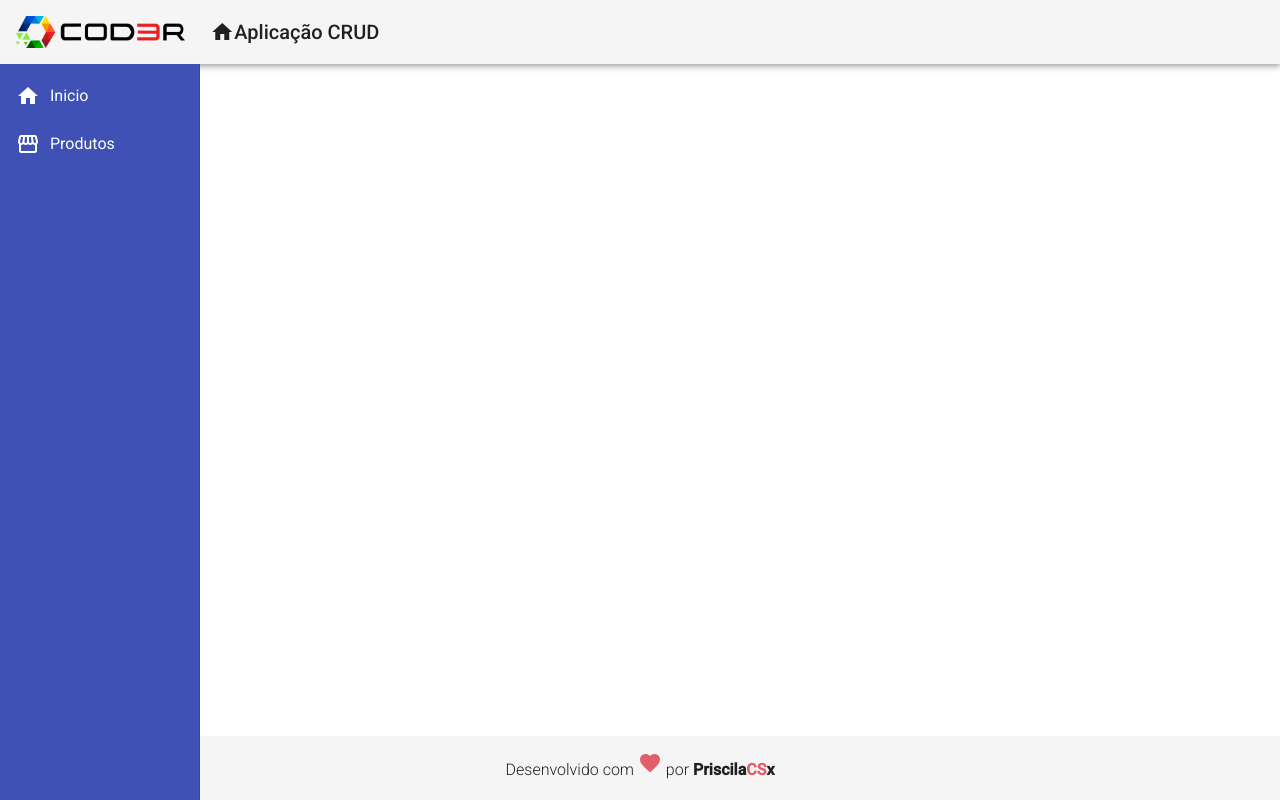
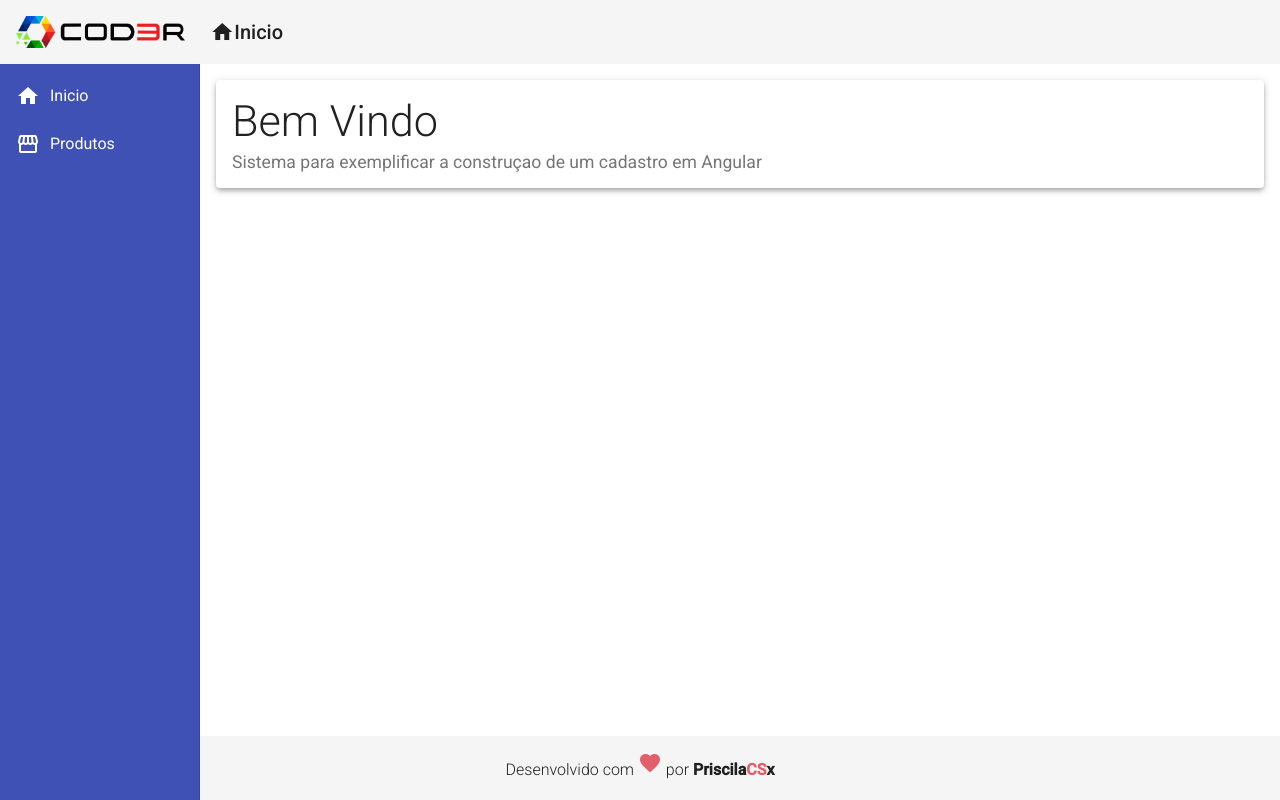
Before and after one commit to SuayMack/CRUD-Angular, an Angular app in the folder frontend/: page / in a window 1280 px wide. Built offline with nearby package versions, Linux system fonts and the light colour scheme.

Commit message:
update home component and create product-crud component

```diff
--- a/frontend/src/app/component/template/header/header.component.html
+++ b/frontend/src/app/component/template/header/header.component.html
@@ -9,7 +9,7 @@
             <i class="material-icons">
                 home
             </i>
-                Aplicação CRUD
+                Inicio
         </a>
     </span>
 </mat-toolbar>
--- a/frontend/src/app/component/template/nav/nav.component.css
+++ b/frontend/src/app/component/template/nav/nav.component.css
@@ -10,3 +10,8 @@
 .sidenav i {
     padding-right: 10px;
 }
+
+.content {
+    padding: 16px;
+    background-color: #fff;
+}
--- a/frontend/src/app/component/template/nav/nav.component.html
+++ b/frontend/src/app/component/template/nav/nav.component.html
@@ -15,4 +15,7 @@
             </a>
         </mat-nav-list>
     </mat-sidenav>
+    <mat-sidenav-content class="content">
+        <app-home></app-home>
+    </mat-sidenav-content>
 </mat-sidenav-container>
--- a/frontend/src/app/views/home/home.component.css
+++ b/frontend/src/app/views/home/home.component.css
@@ -0,0 +1,9 @@
+.home .title {
+    font-size: 2.7rem;
+    font-weight: 300;
+    line-height: 1.2;
+}
+
+.home .subtitle {
+    font-size: 1.1rem;
+}
--- a/frontend/src/app/views/home/home.component.html
+++ b/frontend/src/app/views/home/home.component.html
@@ -1 +1,8 @@
-<p>home works!</p>
+<mat-card class="home mat-elevation-z4">
+    <mat-card-title class="title">
+        Bem Vindo
+    </mat-card-title>
+        <mat-card-subtitle class="subtitle">
+            Sistema para exemplificar a construçao de um cadastro em Angular
+        </mat-card-subtitle>
+</mat-card>
--- /dev/null
+++ b/frontend/src/app/views/product-crud/product-crud.component.html
@@ -0,0 +1 @@
+<p>product-crud works!</p>
--- /dev/null
+++ b/frontend/src/app/views/product-crud/product-crud.component.ts
@@ -0,0 +1,15 @@
+import { Component, OnInit } from '@angular/core';
+
+@Component({
+  selector: 'app-product-crud',
+  templateUrl: './product-crud.component.html',
+  styleUrls: ['./product-crud.component.css']
+})
+export class ProductCrudComponent implements OnInit {
+
+  constructor() { }
+
+  ngOnInit(): void {
+  }
+
+}
```
Also changed, not shown: frontend/src/app/app.module.ts (+6 -2 lines), frontend/src/app/views/product-crud/product-crud.component.css (added).
